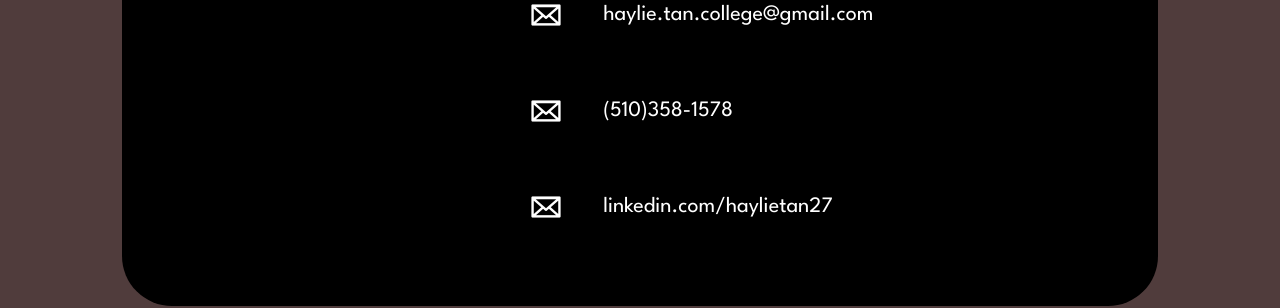
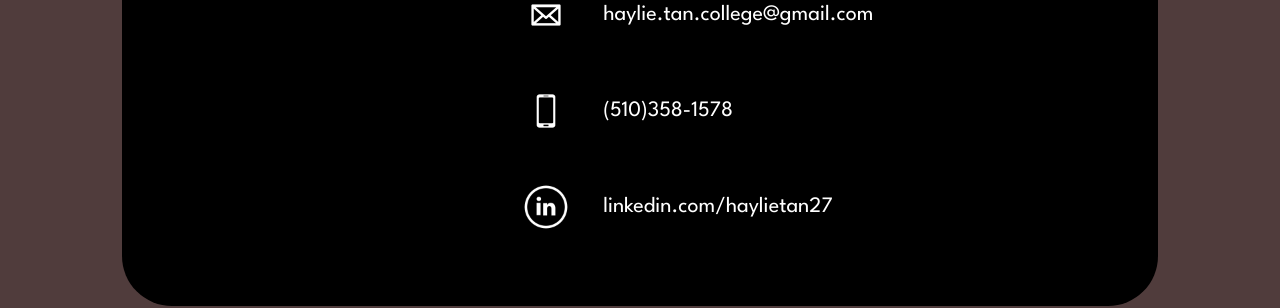
Before and after one commit to haylietan/haylie-portfolio-include, a React (Create React App) app: page /contact in a window 1280 px wide. Shown: the part 778-1086 px from the top of the page. Built offline with nearby package versions, Linux system fonts and the light colour scheme.

Commit message:
Changed Images

```diff
--- a/src/App.css
+++ b/src/App.css
@@ -166,7 +166,7 @@
   background-color: #E8D8C4;
   color: black;
   text-align: center;
-  padding: 10%;
+  padding: 5%;
   margin: 1%;
   display: inline-block;
   box-shadow: 0 25px 25px #000;
--- a/src/components/contact.js
+++ b/src/components/contact.js
@@ -2,6 +2,8 @@
 import '../App.css'
 import { useState } from 'react';
 import email from '../Images/email.png';
+import phone from '../Images/phone.png';
+import linkedin from '../Images/linkedin.png';
 
 export const Contact = () => {
     const [inputBox, setInputBox] = useState('');
@@ -41,12 +43,12 @@
                     </li>
 
                     <li>
-                        <img class="contact-images" src={email} alt="email" />
+                        <img class="contact-images" src={phone} alt="email" />
                         <p> (510)358-1578 </p>
                     </li>
 
                     <li>
-                        <img class="contact-images" src={email} alt="email" />
+                        <img class="contact-images" src={linkedin} alt="email" />
                         <p> linkedin.com/haylietan27 </p>
                     </li>
                 </ul>
```
